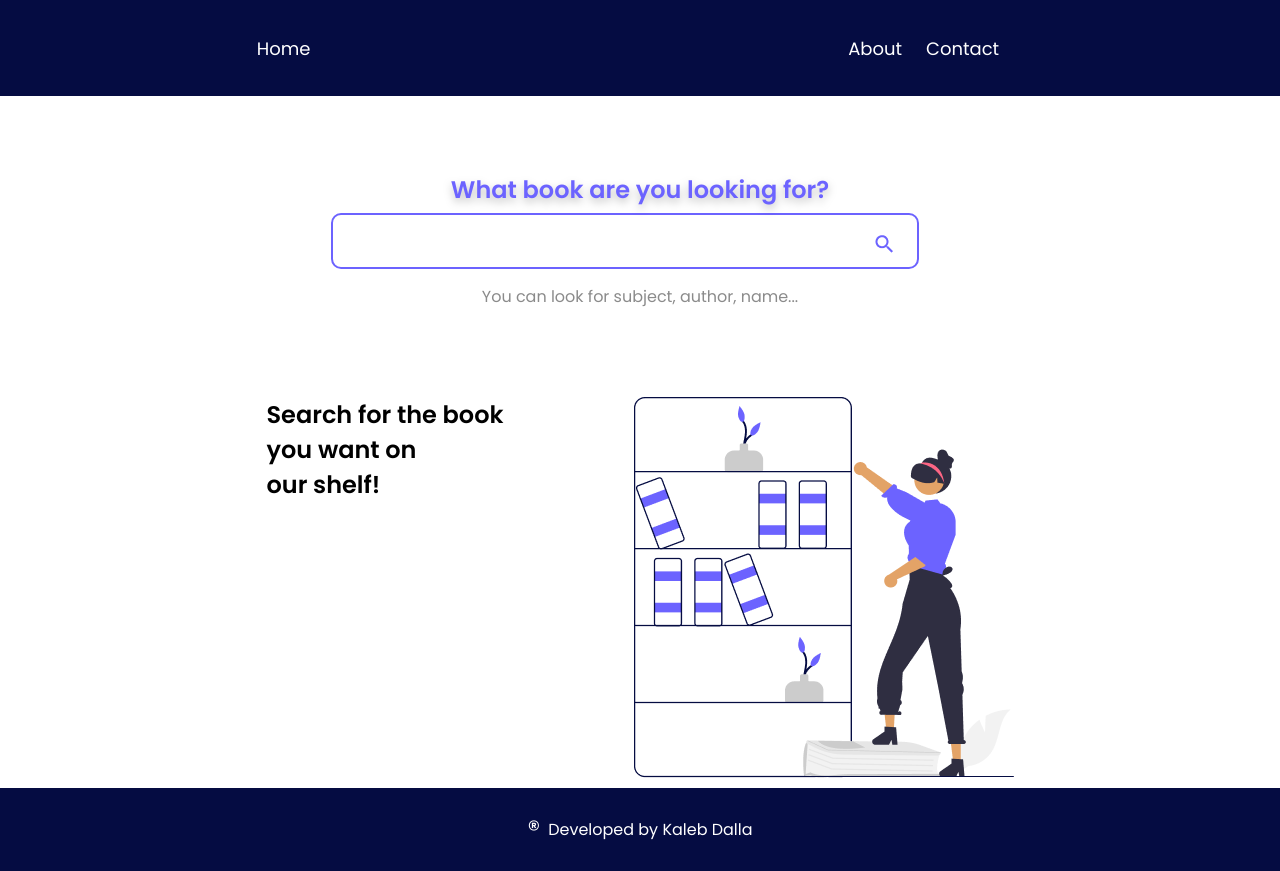
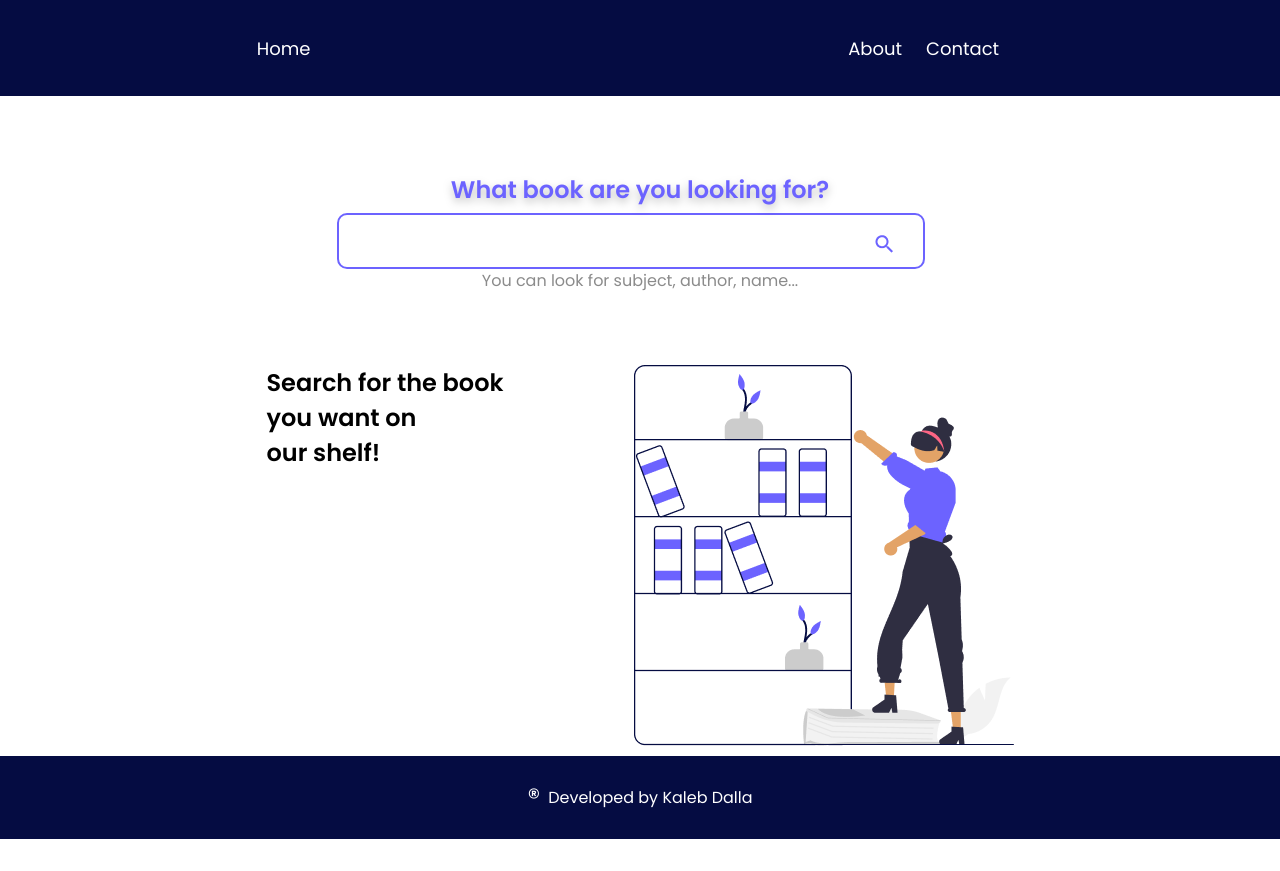
Before and after one commit to kaleb22/angular-rxjs-studies, an Angular app: page /books-list in a window 1280 px wide. After the commit the page ends 839 px from the top, so only its background shows below. Built offline with nearby package versions, Linux system fonts and the light colour scheme.

Commit message:
feat: removing margins and paddings from every element

```diff
--- a/src/styles.scss
+++ b/src/styles.scss
@@ -1,6 +1,13 @@
 /* You can add global styles to this file, and also import other style files */
-@import url('https://fonts.googleapis.com/css2?family=Poppins:wght@400;600&display=swap');
+@import url("https://fonts.googleapis.com/css2?family=Poppins:wght@400;600&display=swap");
 
-h1, h2, h3 {
-  font-family: 'Poppins', sans-serif;
+h1,
+h2,
+h3 {
+  font-family: "Poppins", sans-serif;
 }
+
+* {
+  margin: 0;
+  padding: 0;
+}
```
